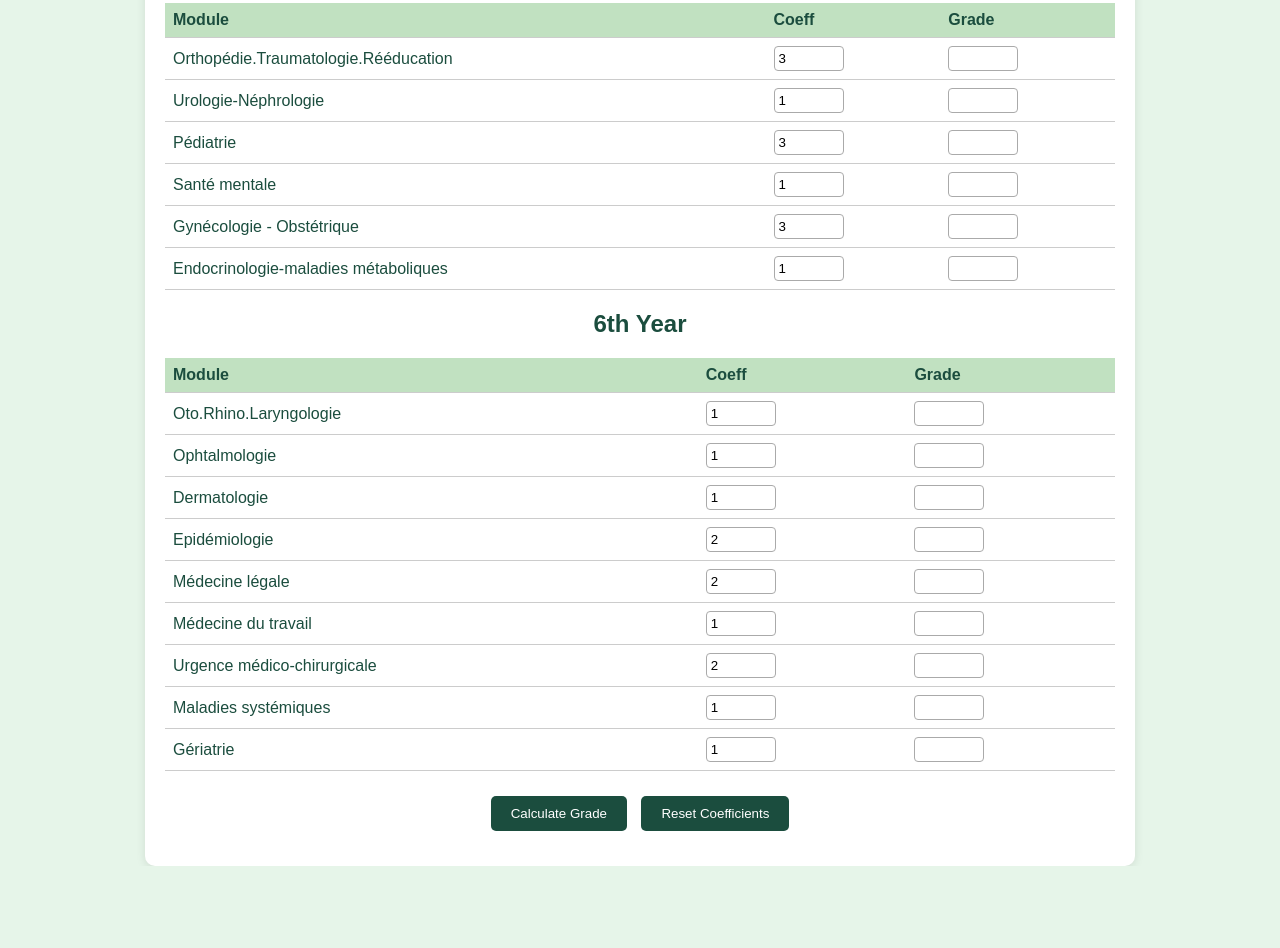
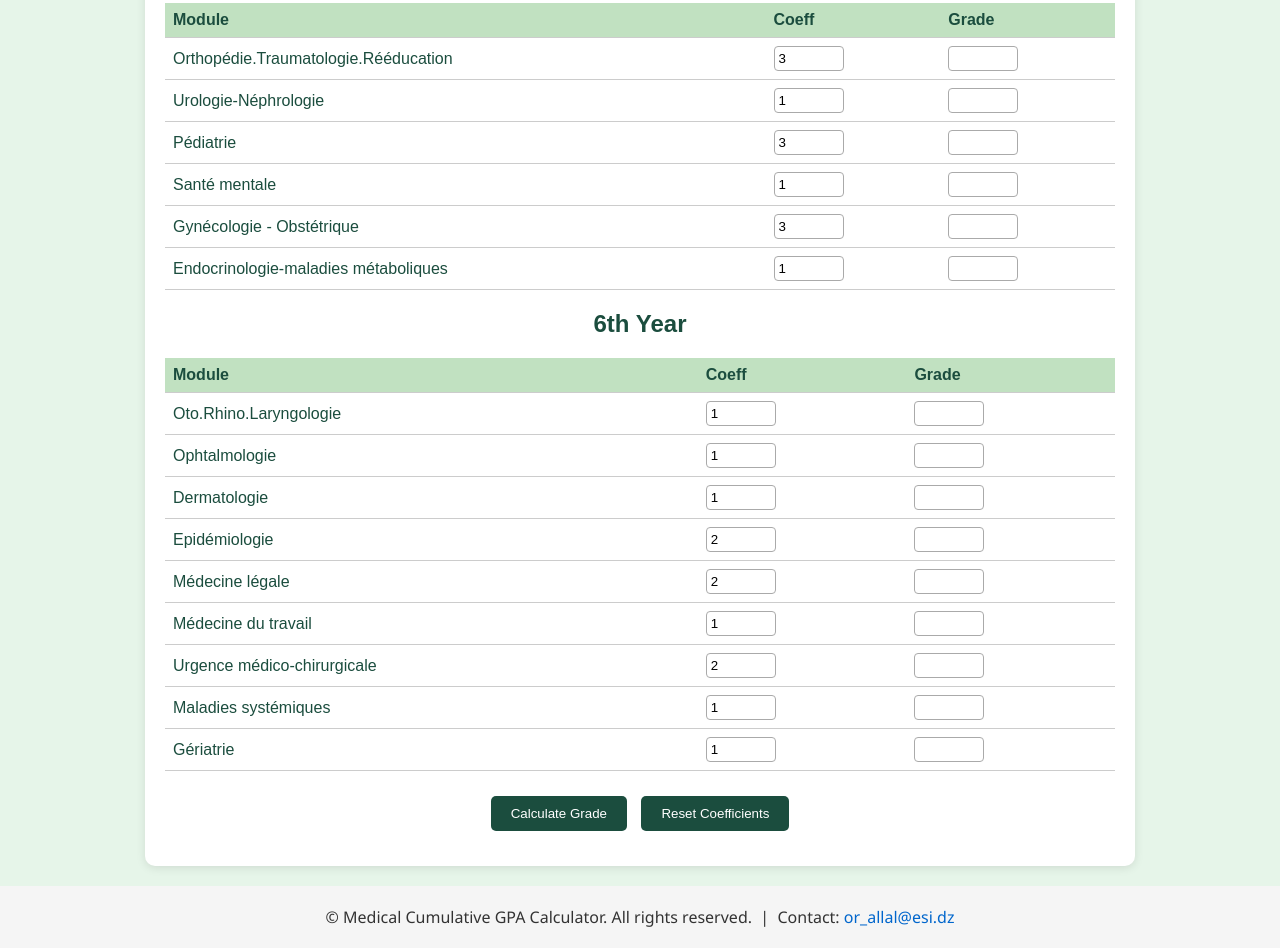
Before and after one commit to ALRayane/Medecine-Note-du-Cursus, a plain HTML site: page index.html in a window 1280 px wide. Shown: the part 1028-1976 px from the top of the page. Before the commit the page ends 1894 px from the top, so only its background shows below. Drawn offline with Linux system fonts and the light colour scheme.

Commit message:
Added copyright ownership and contact

```diff
--- a/index.html
+++ b/index.html
@@ -379,6 +379,25 @@
             }
         }
     </script>
+
+    <footer style="
+  background-color:#f5f5f5;
+  padding:20px 10px;
+  margin-top:20px;             /* pushes footer down from content above */
+  text-align:center;
+  font-family:'Segoe UI', Tahoma, Geneva, Verdana, sans-serif;
+  font-size:16px;
+  color:#333;">
+        <span>&copy; Medical Cumulative GPA Calculator. All rights reserved.</span>
+        &nbsp;|&nbsp;
+        <span>Contact:
+            <a href="mailto:or_allal@esi.dz" style="color:#0066cc; text-decoration:none;">
+                or_allal@esi.dz
+            </a>
+        </span>
+    </footer>
+
+
 </body>
 
 </html>
```
